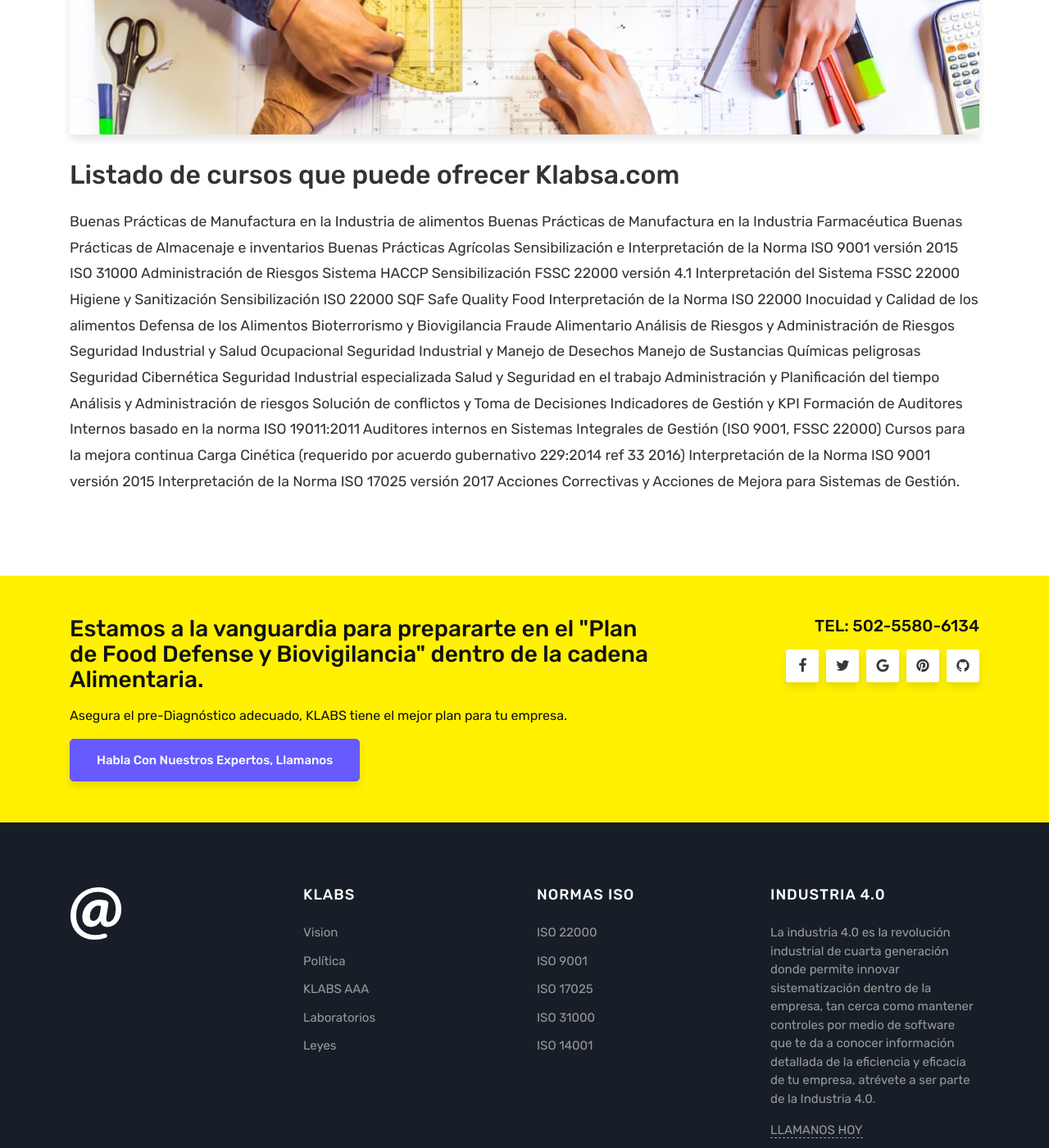
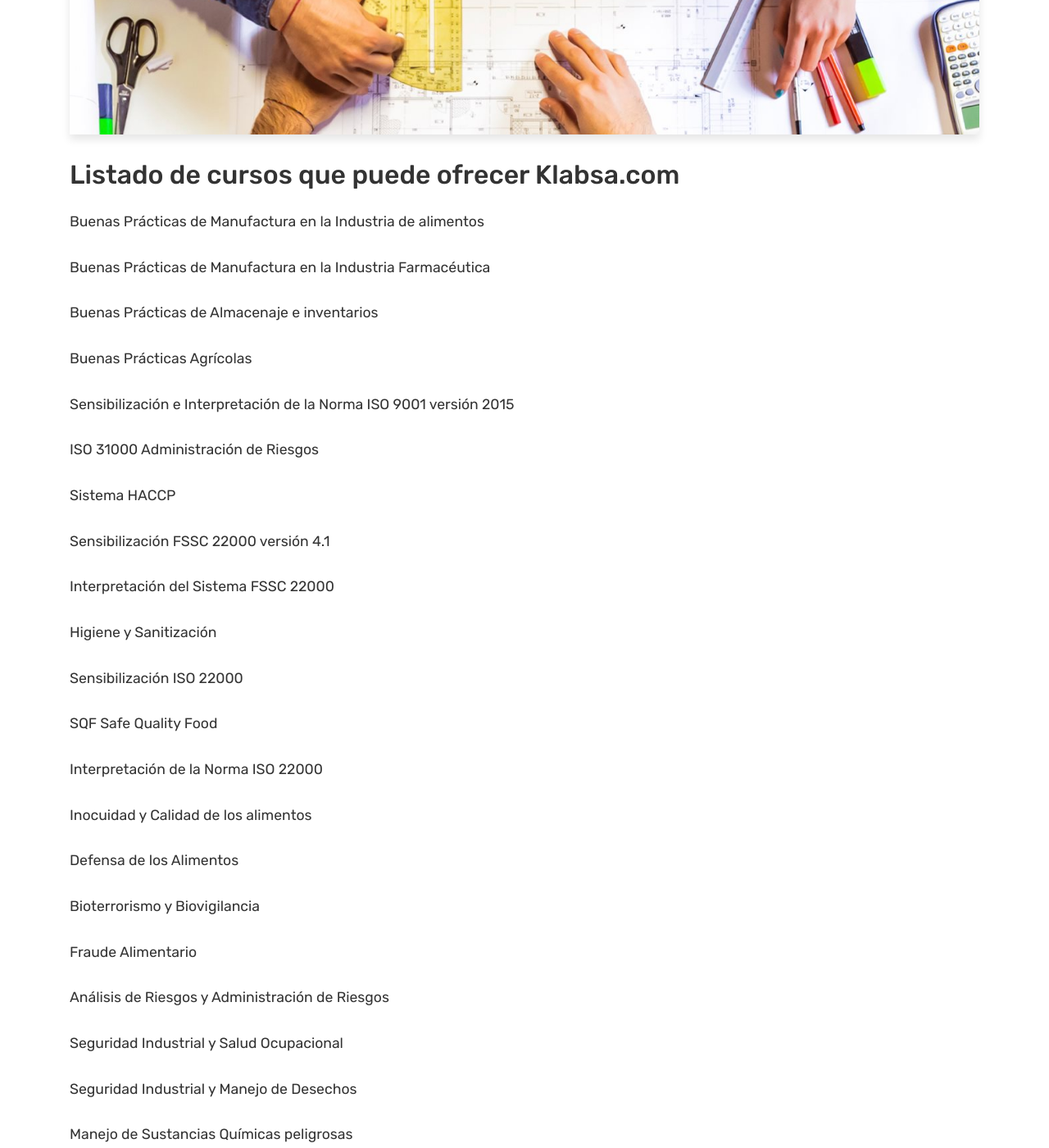
Before and after one commit to Klabsa/klabsa.github.io, a Jekyll site: the page built from ensayoscursos.md, in a window 1280 px wide and 1400 px high, scrolled down 427 px. Shown: the whole window at 82% size. Built offline with Jekyll 4.4.1, drawn with Linux system fonts in a browser that asks for light colours; some of the changed text lies outside the part shown.

Commit message:
Update ensayoscursos.md

```diff
--- a/ensayoscursos.md
+++ b/ensayoscursos.md
@@ -12,37 +12,71 @@
 ## Listado de cursos que puede ofrecer Klabsa.com
 
 Buenas Prácticas de Manufactura en la Industria de alimentos
+
 Buenas Prácticas de Manufactura en la Industria Farmacéutica
+
 Buenas Prácticas de Almacenaje e inventarios
+
 Buenas Prácticas Agrícolas
+
 Sensibilización e Interpretación de la Norma ISO 9001 versión 2015
+
 ISO 31000 Administración de Riesgos
+
 Sistema HACCP
+
 Sensibilización FSSC 22000 versión 4.1
+
 Interpretación del Sistema FSSC 22000
+
 Higiene y Sanitización
+
 Sensibilización ISO 22000
+
 SQF  Safe Quality Food
+
 Interpretación de la Norma ISO 22000
+
 Inocuidad y Calidad de los alimentos
+
 Defensa de los Alimentos
+
 Bioterrorismo y Biovigilancia
+
 Fraude Alimentario
+
 Análisis de Riesgos y Administración de Riesgos
+
 Seguridad Industrial y Salud Ocupacional
+
 Seguridad Industrial y Manejo de Desechos
+
 Manejo de Sustancias Químicas peligrosas
+
 Seguridad Cibernética
+
 Seguridad Industrial especializada
+
 Salud y Seguridad en el trabajo
+
 Administración y Planificación del tiempo
+
 Análisis  y Administración de riesgos
+
 Solución de conflictos y Toma de Decisiones
+
 Indicadores de Gestión y KPI
+
 Formación de Auditores Internos basado en la norma ISO 19011:2011
+
 Auditores internos en Sistemas Integrales de Gestión (ISO 9001, FSSC 22000)
+
 Cursos para la mejora continua
+
 Carga Cinética (requerido por acuerdo gubernativo 229:2014 ref 33 2016)
+
 Interpretación de la Norma ISO 9001 versión 2015
+
 Interpretación de la Norma ISO 17025 versión 2017
-Acciones Correctivas y Acciones de Mejora para Sistemas de Gestión.
+
+Acciones Correctivas y Acciones de Mejora para Sistemas de Gestión
```
